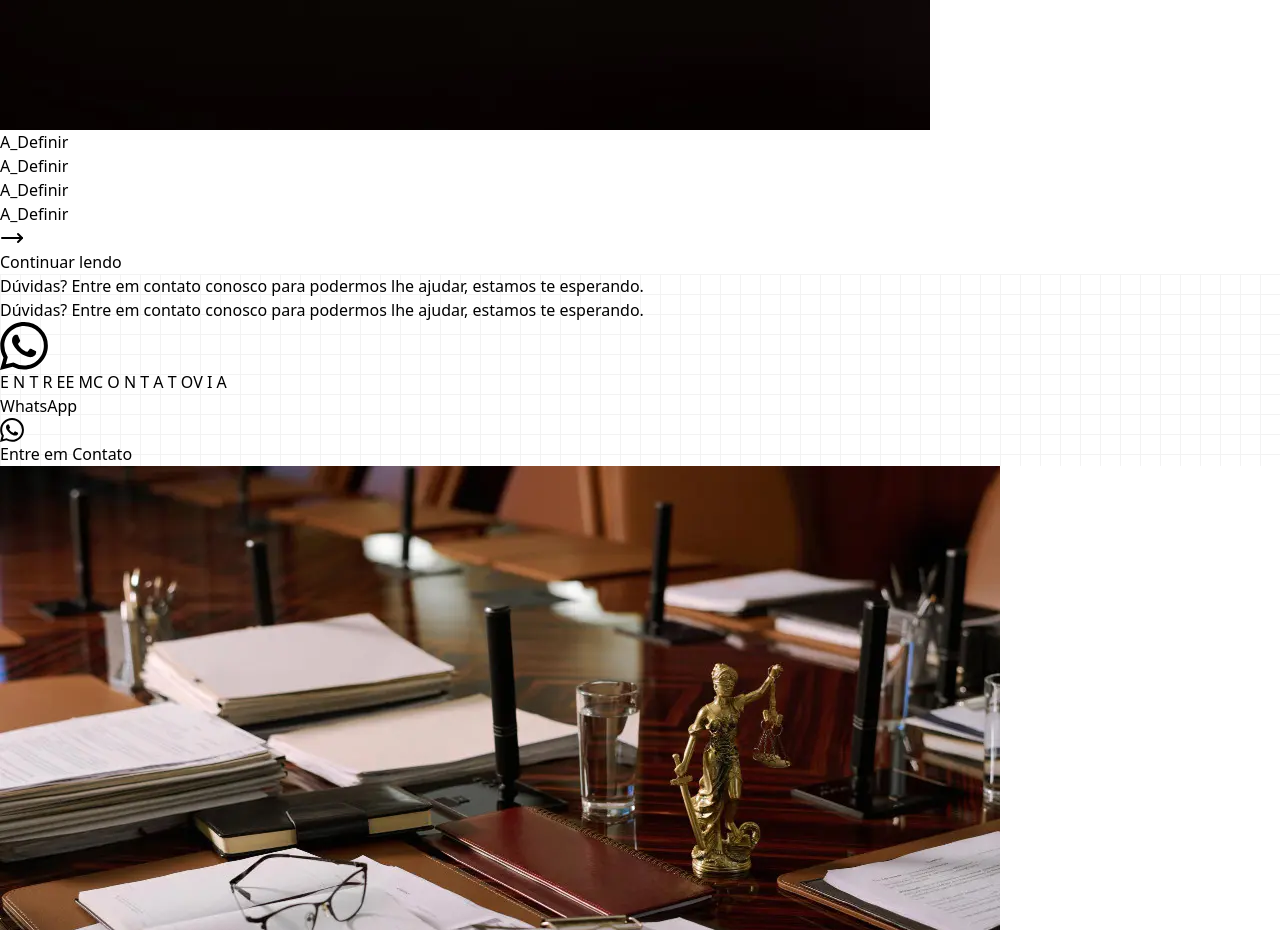
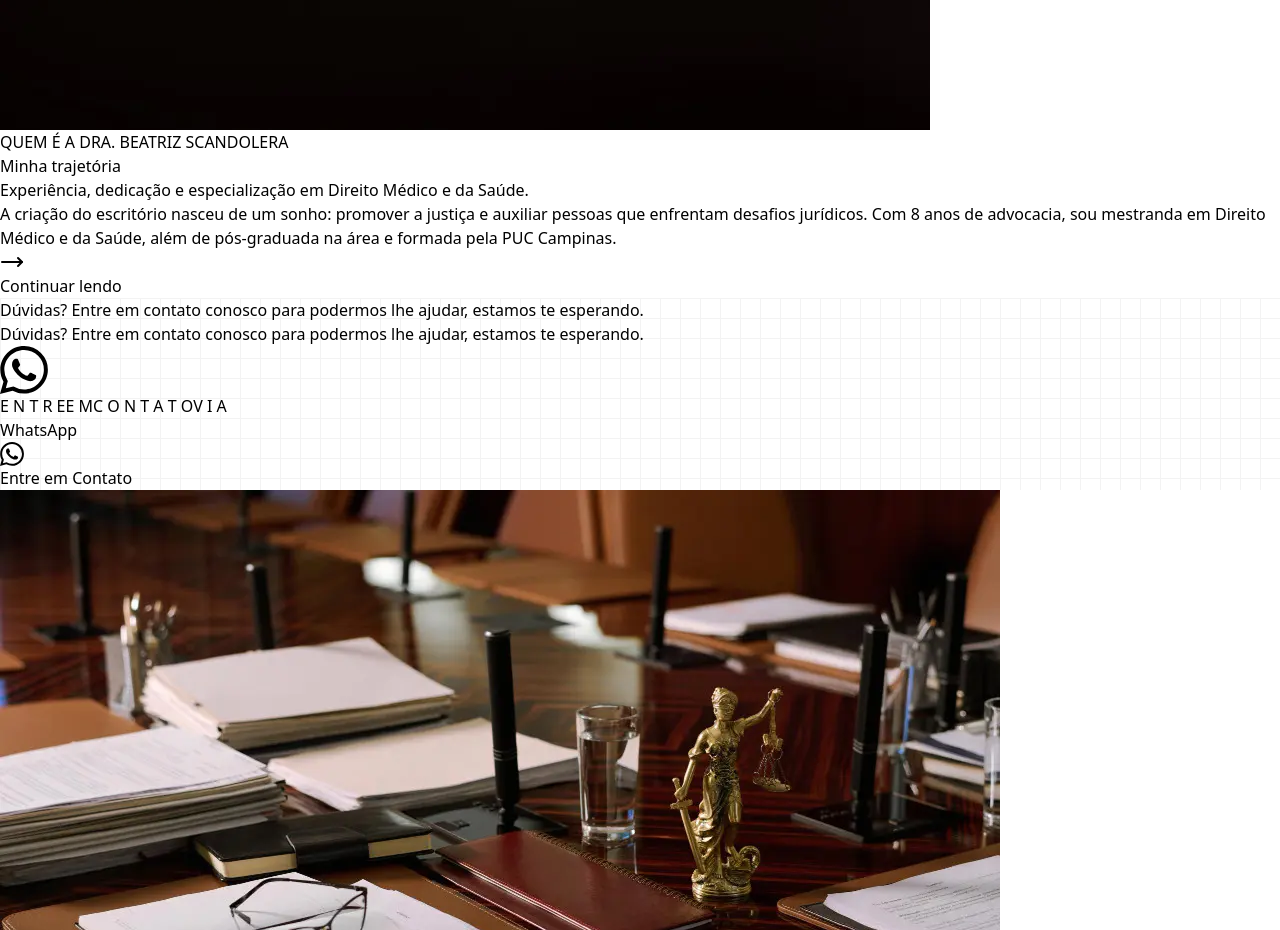
Before and after one commit to Paper-Street-Softwares/LP-Beatriz-Scandolera, a React (Vite) app: page / in a window 1280 px wide. Shown: the part 1640-2570 px from the top of the page. Built offline with nearby package versions, Linux system fonts and the light colour scheme; a web font is replaced by a local one.

Commit message:
fix: About

```diff
--- a/src/components/sectionElements/about/AboutModal.jsx
+++ b/src/components/sectionElements/about/AboutModal.jsx
@@ -22,6 +22,8 @@ export default function AboutModal() {
         <Trans i18nKey="about.modal" components={{ br: <br /> }} />
 
         <div className="mt-4">
+          <p className="mb-[20px]">Quer saber mais? Clique abaixo 👇</p>
+
           <Button
             aria-label={t("about.ctaButtonAriaLabel")}
             label={t("about.ctaButtonText")}
--- a/src/locales/pt.json
+++ b/src/locales/pt.json
@@ -83,12 +83,12 @@
     "imagem": {
       "alt": "imagem about"
     },
-    "miniTag": "A_Definir",
-    "title": "A_Definir",
-    "subtitle": "A_Definir",
+    "miniTag": "QUEM É A DRA. BEATRIZ SCANDOLERA",
+    "title": "Minha trajetória",
+  "subtitle": "Experiência, dedicação e especialização em Direito Médico e da Saúde.",
     "buttonModalLabelAbout": "Continuar lendo",
-    "paragraph": "A_Definir",
-    "modal": "a_Definir",
+    "paragraph": "A criação do escritório nasceu de um sonho: promover a justiça e auxiliar pessoas que enfrentam desafios jurídicos. Com 8 anos de advocacia, sou mestranda em Direito Médico e da Saúde, além de pós-graduada na área e formada pela PUC Campinas.",
+    "modal": "A criação do escritório nasceu de um sonho: promover a justiça e auxiliar pessoas que enfrentam desafios jurídicos. Com 8 anos de advocacia, sou mestranda em Direito Médico e da Saúde, além de pós-graduada na área e formada pela PUC Campinas. <br/><br/> O que nos diferencia é o atendimento humano e próximo, com foco em soluções práticas e especializadas. A experiência permite enxergar além do processo, buscando a resolução real do conflito. <br/><br/> Muitos clientes chegam inseguros, com dúvidas sobre direitos e dificuldades frente a planos de saúde. Com análise detalhada e assessoria preventiva, ofereço clareza e segurança, principalmente para profissionais da saúde. <br/><br/>",
     "ctaButtonAriaLabel": "",
     "ctaButtonText": "Entre em contato",
     "aboutSocial": {
```
Also changed, not shown: src/components/util/Modal.jsx (line endings or trailing spaces).
